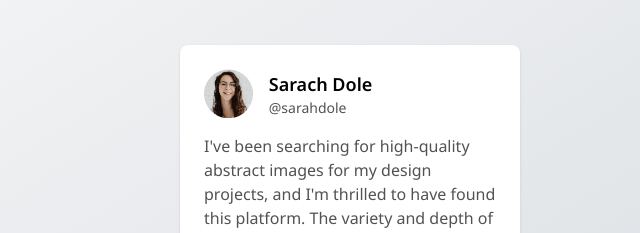
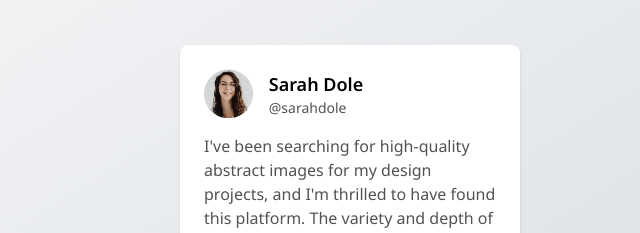
Before and after one commit to neerajsingh869/testimonial-card, a plain HTML site: page index.html in a window 1280 px wide. Shown: the part 155-388 px from the top of the page, 290-930 px from the left. Drawn offline with nearby package versions, Linux system fonts and the light colour scheme; a script that the page names is missing.

Commit message:
refactor: Fix typo in person name

```diff
--- a/index.html
+++ b/index.html
@@ -27,7 +27,7 @@
           class="h-full object-contain"
         />
         <div class="flex flex-col justify-between">
-          <span class="font-semibold text-lg">Sarach Dole</span>
+          <span class="font-semibold text-lg">Sarah Dole</span>
           <span class="text-sm text-neutral-600">@sarahdole</span>
         </div>
       </div>
```
